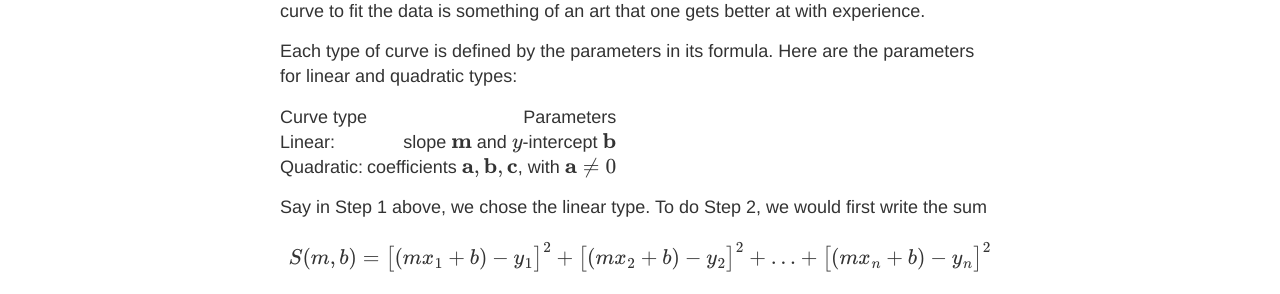
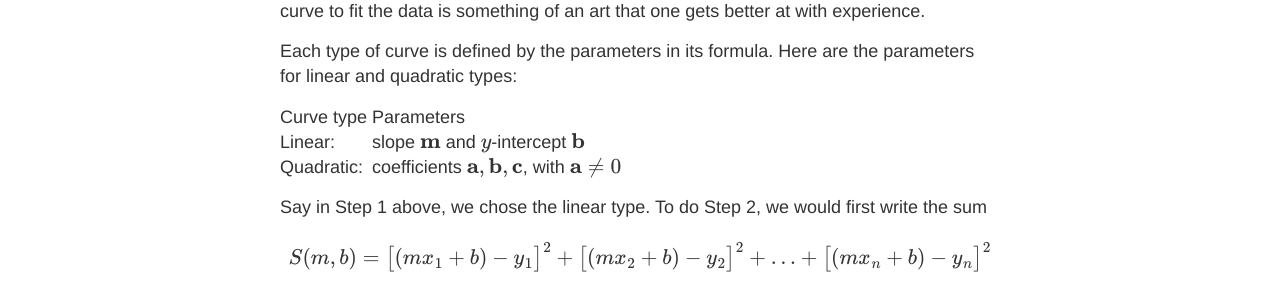
Before and after one commit to datacompass/datacompass.github.io, a Jekyll site: the page built from _posts/2017-8-5-Regression.md, in a window 1280 px wide. Shown: the part 1290-1584 px from the top of the page. Built offline with Jekyll 4.4.1, drawn with Linux system fonts in a browser that asks for light colours; formulas are drawn with MathJax 3.

```diff
--- a/_posts/2017-8-5-Regression.md
+++ b/_posts/2017-8-5-Regression.md
@@ -31,10 +31,10 @@ There are also other types, but we won't need to go into them here.  Choosing th
 
 Each type of curve is defined by the parameters in its formula.  Here are the parameters for linear and quadratic types:
 
-| Curve type | Parameters|
-|:---|---:|
-| Linear:  | slope ${\bf m}$ and $y$-intercept ${\bf b}$ |
-| Quadratic: | coefficients ${\bf a}, {\bf b}, {\bf c}$, with ${\bf a} \neq 0$ |
+| Curve type | | Parameters|
+|:---|----|:---|
+| Linear:  | | slope ${\bf m}$ and $y$-intercept ${\bf b}$ |
+| Quadratic: | | coefficients ${\bf a}, {\bf b}, {\bf c}$, with ${\bf a} \neq 0$ |
 
 Say in Step 1 above, we chose the linear type.  To do Step 2, we would first write the sum
 
```
